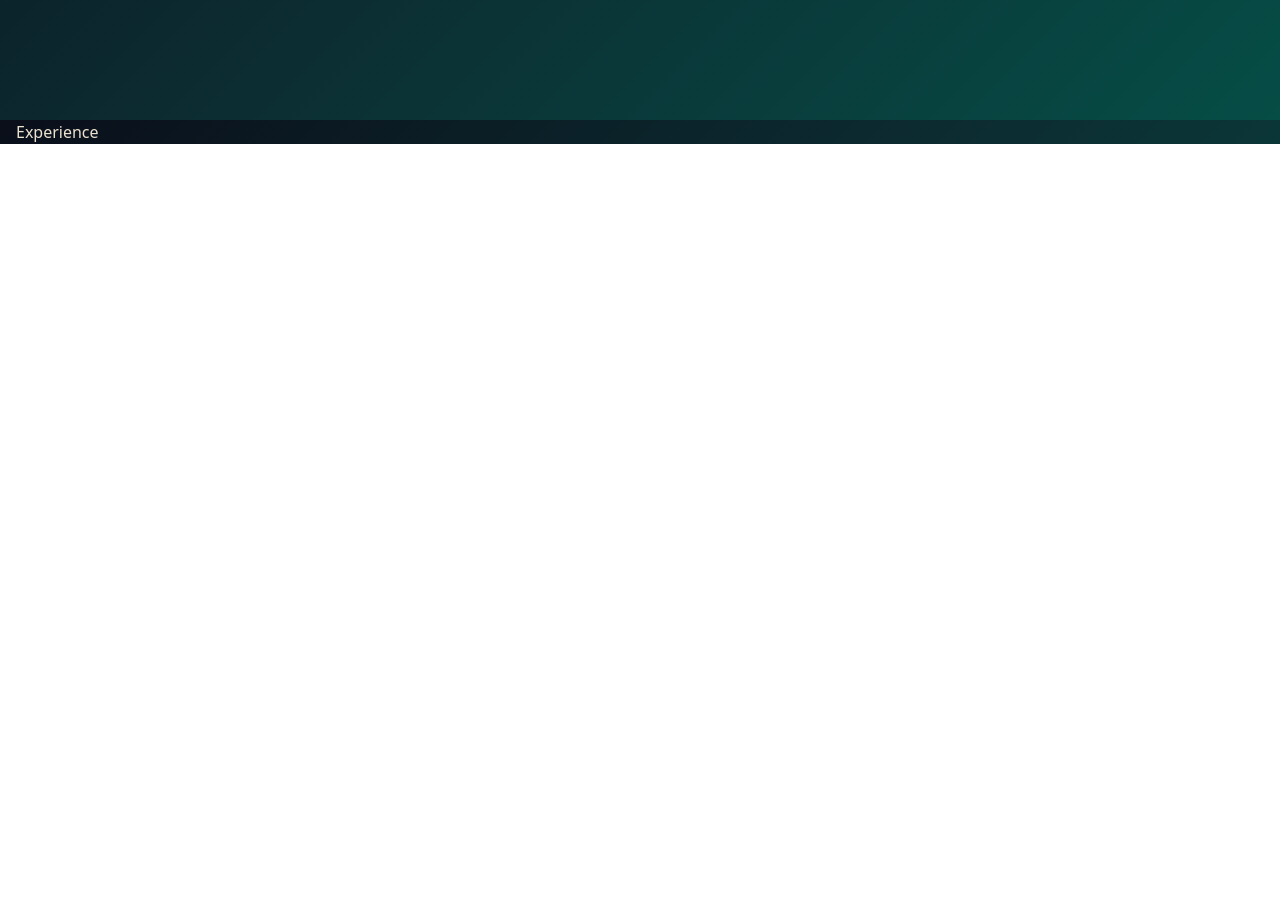
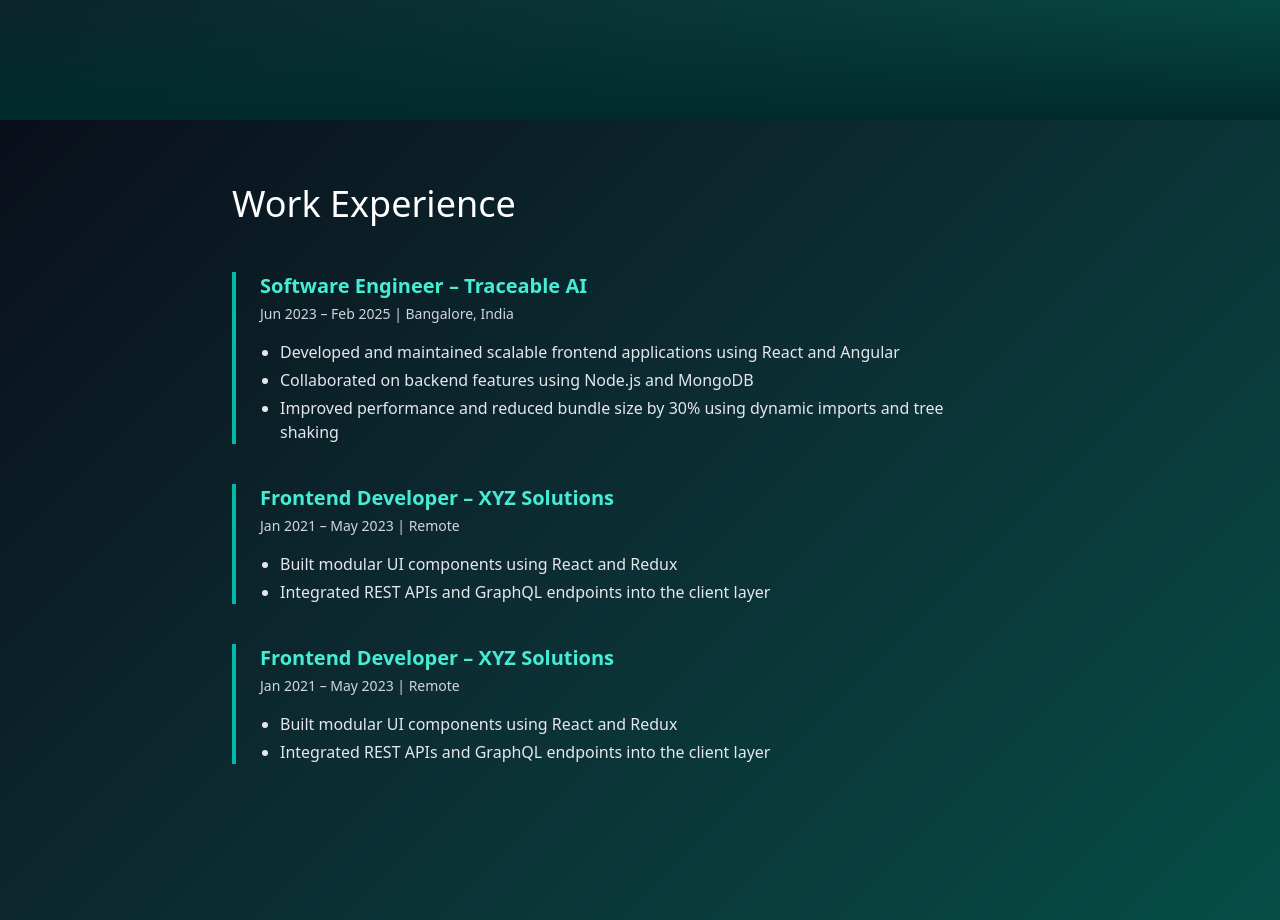
Before and after one commit to rahul-p-rajesh/portfolio-website, a React (Vite) app: page / in a window 1280 px wide. Shown: the part 680-1600 px from the top of the page. Before the commit the page ends 824 px from the top, so only its background shows below. Built offline with nearby package versions, Linux system fonts and the light colour scheme.

Commit message:
expereince section

```diff
--- a/package.json
+++ b/package.json
@@ -13,6 +13,7 @@
     "@splinetool/react-spline": "^4.0.0",
     "@splinetool/runtime": "^1.10.2",
     "@tailwindcss/vite": "^4.1.8",
+    "lenis": "^1.3.4",
     "motion": "^12.17.0",
     "react": "^18.3.1",
     "react-dom": "^18.3.1",
--- a/src/App.tsx
+++ b/src/App.tsx
@@ -1,17 +1,36 @@
+import { useEffect } from "react";
 import Avatar from "./components/avatar/Avatar";
 import BackgroundScene from "./components/avatar/Avatar";
 import Experience from "./components/experience/Experience";
 import Hero from "./components/hero/Hero";
 import Projects from "./components/projects/Projects";
+import Lenis from "lenis";
 
 const App = () => {
+  useEffect(() => {
+    const lenis = new Lenis({
+      lerp: 0.1,
+    });
+
+    function raf(time: any) {
+      lenis.raf(time);
+      requestAnimationFrame(raf);
+    }
+
+    requestAnimationFrame(raf);
+
+    return () => {
+      lenis.destroy();
+    };
+  }, []);
+
   return (
     <div className=" max-h-screen max-w-screen px-4 mx-auto">
       {/* Children */}
-      <section className="h-screen w-screen">
+      <section className="frame-container h-screen w-screen">
         <Hero />
       </section>
-      <section className="h-full w-full">
+      <section className="frame-container min-h-fit h-screen w-screen">
         <Experience />
       </section>
     </div>
--- a/src/components/avatar/Avatar.tsx
+++ b/src/components/avatar/Avatar.tsx
@@ -1,6 +1,5 @@
 import Spline from "@splinetool/react-spline";
 import { type CSSProperties } from "react";
-import "./avatar.css";
 
 export default function Avatar() {
   const splineStyling: CSSProperties = {
@@ -18,6 +17,14 @@ export default function Avatar() {
         style={splineStyling}
         scene="https://prod.spline.design/7Lxl2RGuyGmWBVo0/scene.splinecode"
       />
+      {/* Gradient overlay at the bottom */}
+      <div
+        className="absolute bottom-0 left-0 w-full h-32 pointer-events-none"
+        style={{
+          background:
+            "linear-gradient(to bottom, transparent, var(--color-dark-green))",
+        }}
+      />
     </div>
   );
 }
--- a/src/components/avatar/avatar.css
+++ /dev/null
@@ -1,5 +0,0 @@
-.wrapper {
-  border: 1px black;
-  width: 100vw;
-  height: 100vh;
-}
--- a/src/components/experience/Experience.tsx
+++ b/src/components/experience/Experience.tsx
@@ -1,6 +1,64 @@
-import React from "react";
-import "./experience.css";
+export default function Experience() {
+  return (
+    <section className="bg-[--color-dark-green] text-white py-16 px-6">
+      <div className="max-w-3xl mx-auto lg:mx-48">
+        <h2 className="text-4xl font-light mb-12 text-left">Work Experience</h2>
+        <div className="space-y-10">
+          {/* Job 1 */}
+          <div className="border-l-4 border-teal-500 pl-6">
+            <h3 className="text-xl font-semibold text-teal-300">
+              Software Engineer – Traceable AI
+            </h3>
+            <p className="text-sm text-gray-300 mt-1">
+              Jun 2023 – Feb 2025 | Bangalore, India
+            </p>
+            <ul className="list-disc mt-4 ml-5 space-y-1 text-gray-200">
+              <li>
+                Developed and maintained scalable frontend applications using
+                React and Angular
+              </li>
+              <li>
+                Collaborated on backend features using Node.js and MongoDB
+              </li>
+              <li>
+                Improved performance and reduced bundle size by 30% using
+                dynamic imports and tree shaking
+              </li>
+            </ul>
+          </div>
 
-export default function Experience() {
-  return <div>Experience</div>;
+          {/* Job 2 */}
+          <div className="border-l-4 border-teal-500 pl-6">
+            <h3 className="text-xl font-semibold text-teal-300">
+              Frontend Developer – XYZ Solutions
+            </h3>
+            <p className="text-sm text-gray-300 mt-1">
+              Jan 2021 – May 2023 | Remote
+            </p>
+            <ul className="list-disc mt-4 ml-5 space-y-1 text-gray-200">
+              <li>Built modular UI components using React and Redux</li>
+              <li>
+                Integrated REST APIs and GraphQL endpoints into the client layer
+              </li>
+            </ul>
+          </div>
+          {/* Job 3 */}
+          <div className="border-l-4 border-teal-500 pl-6">
+            <h3 className="text-xl font-semibold text-teal-300">
+              Frontend Developer – XYZ Solutions
+            </h3>
+            <p className="text-sm text-gray-300 mt-1">
+              Jan 2021 – May 2023 | Remote
+            </p>
+            <ul className="list-disc mt-4 ml-5 space-y-1 text-gray-200">
+              <li>Built modular UI components using React and Redux</li>
+              <li>
+                Integrated REST APIs and GraphQL endpoints into the client layer
+              </li>
+            </ul>
+          </div>
+        </div>
+      </div>
+    </section>
+  );
 }
```
Also changed, not shown: src/index.css (+30 -5 lines), src/components/experience/experience.css (deleted), src/components/hero/hero.css (deleted), 1 other file (tests, documents, lock files or other folders).
